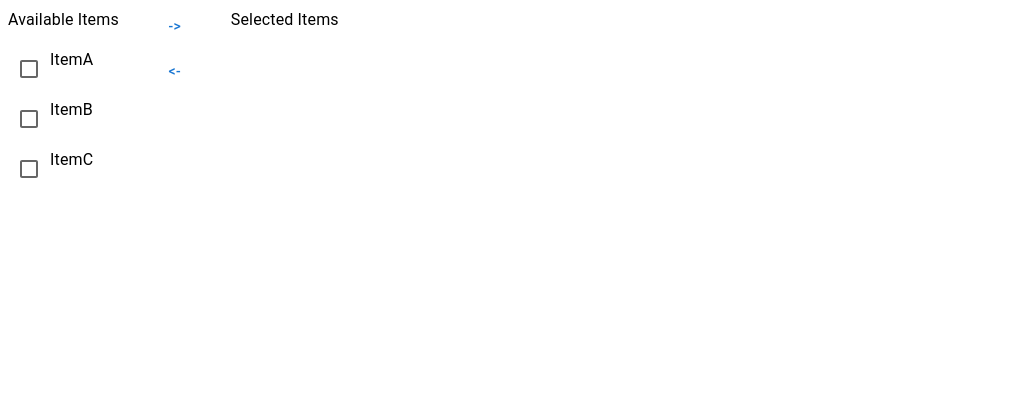
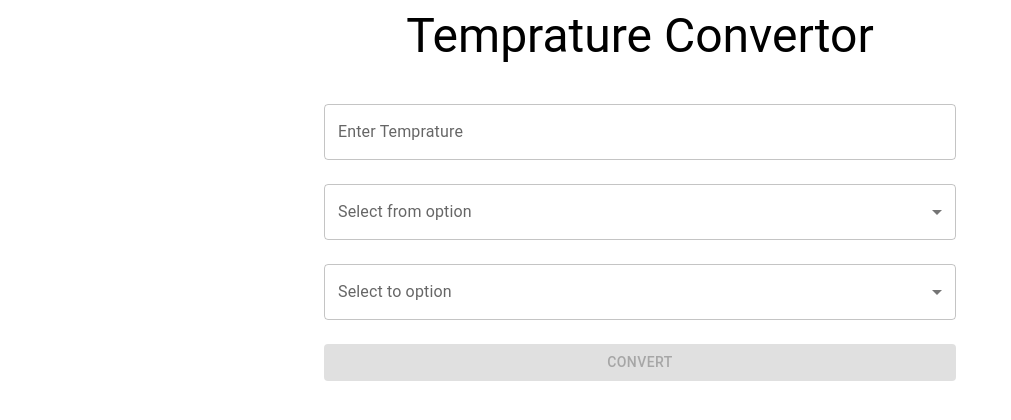
Before and after one commit to sharma-sagar2002/Frontend-Machine-Coding, a React (Vite) app: page / in a window 1280 px wide. Shown: the top 420 px of the page, without its empty margins (0-1011 px from the left). Built offline with nearby package versions, Linux system fonts and the light colour scheme.

Commit message:
temprature convertor implemented

```diff
--- a/src/App.tsx
+++ b/src/App.tsx
@@ -1,6 +1,7 @@
 import "./App.css";
+import TempConverter from "./Components/TempConverter";
 // import TicTacToe from "./Components/TicTacToe";
-import TransferList from "./Components/TransferList";
+// import TransferList from "./Components/TransferList";
 // import Carousel from "./Components/Carousel";
 // import Typewriter from "./Components/Typewriter";
 // import Readmore from "./Components/Readmore";
@@ -32,7 +33,8 @@ function App() {
       {/* <Typewriter text="I am frontend developer" delay={100} /> */}
       {/* <Carousel /> */}
       {/* <TicTacToe /> */}
-      <TransferList />
+      {/* <TransferList /> */}
+      <TempConverter />
     </>
   );
 }
--- /dev/null
+++ b/src/Components/TempConverter.tsx
@@ -0,0 +1,92 @@
+import { Button, MenuItem, Stack, TextField, Typography } from "@mui/material";
+import { useState } from "react";
+
+function TempConverter() {
+  const [from, setFrom] = useState<
+    "selected" | "celcius" | "farenheit" | "kelvin"
+  >("selected");
+  const [to, setTo] = useState<"selected" | "celcius" | "farenheit" | "kelvin">(
+    "selected"
+  );
+  const [val, setVal] = useState<any>();
+  const [temp, setTemp] = useState<number | undefined>();
+
+  console.log("from", from);
+
+  const handleSubmit = () => {
+    if (!val || from === "selected" || to === "selected") return;
+
+    let result: number = Number(val);
+
+    // Convert input to Celsius first (as a common base)
+    if (from === "farenheit") {
+      result = ((result - 32) * 5) / 9; // F → C
+    } else if (from === "kelvin") {
+      result = result - 273.15; // K → C
+    }
+
+    // Then convert from Celsius to target
+    if (to === "farenheit") {
+      result = (result * 9) / 5 + 32; // C → F
+    } else if (to === "kelvin") {
+      result = result + 273.15; // C → K
+    }
+
+    setTemp(Number(result.toFixed(2)));
+  };
+  return (
+    <>
+      <Stack gap={5} sx={{ alignItems: "center" }}>
+        <Typography variant="h3">Temprature Convertor</Typography>
+        <Stack gap={3} width={1 / 2}>
+          <TextField
+            type="number"
+            label="Enter Temprature"
+            placeholder="Enter temprature"
+            value={val}
+            onChange={(e) => setVal(e.target.value)}
+          />
+          <TextField
+            select
+            label="Select from option"
+            //@ts-ignore
+            onChange={(e) => setFrom(e.target.value)}
+          >
+            <MenuItem value={"selected"}>Selected</MenuItem>
+            <MenuItem value={"celcius"}>Celcius</MenuItem>
+            <MenuItem value={"kelvin"}>Kelvin</MenuItem>
+            <MenuItem value={"farenheit"}>Farenheit</MenuItem>
+          </TextField>
+
+          <TextField
+            select
+            label="Select to option"
+            //@ts-ignore
+            onChange={(e) => setTo(e.target.value)}
+          >
+            <MenuItem value={"selected"}>Selected</MenuItem>
+            <MenuItem value={"celcius"}>Celcius</MenuItem>
+            <MenuItem value={"kelvin"}>Kelvin</MenuItem>
+            <MenuItem value={"farenheit"}>Farenheit</MenuItem>
+          </TextField>
+
+          <Button
+            type="submit"
+            variant="contained"
+            onClick={handleSubmit}
+            disabled={from === "selected" || to === "selected"}
+          >
+            {" "}
+            Convert{" "}
+          </Button>
+
+          {temp !== undefined && (
+            <Typography>{`The temp from ${from} to ${to} is :  ${temp}`}</Typography>
+          )}
+        </Stack>
+      </Stack>
+    </>
+  );
+}
+
+export default TempConverter;
--- a/src/redux/appSlice.ts
+++ b/src/redux/appSlice.ts
@@ -5,6 +5,7 @@ interface AppState {
       tabVal : 'home' | 'profile' | 'setting',
       value : number
 }
+
 
 const initialState : AppState = {
    tabVal : 'home',
```
Also changed, not shown: InterviewQA.txt.
